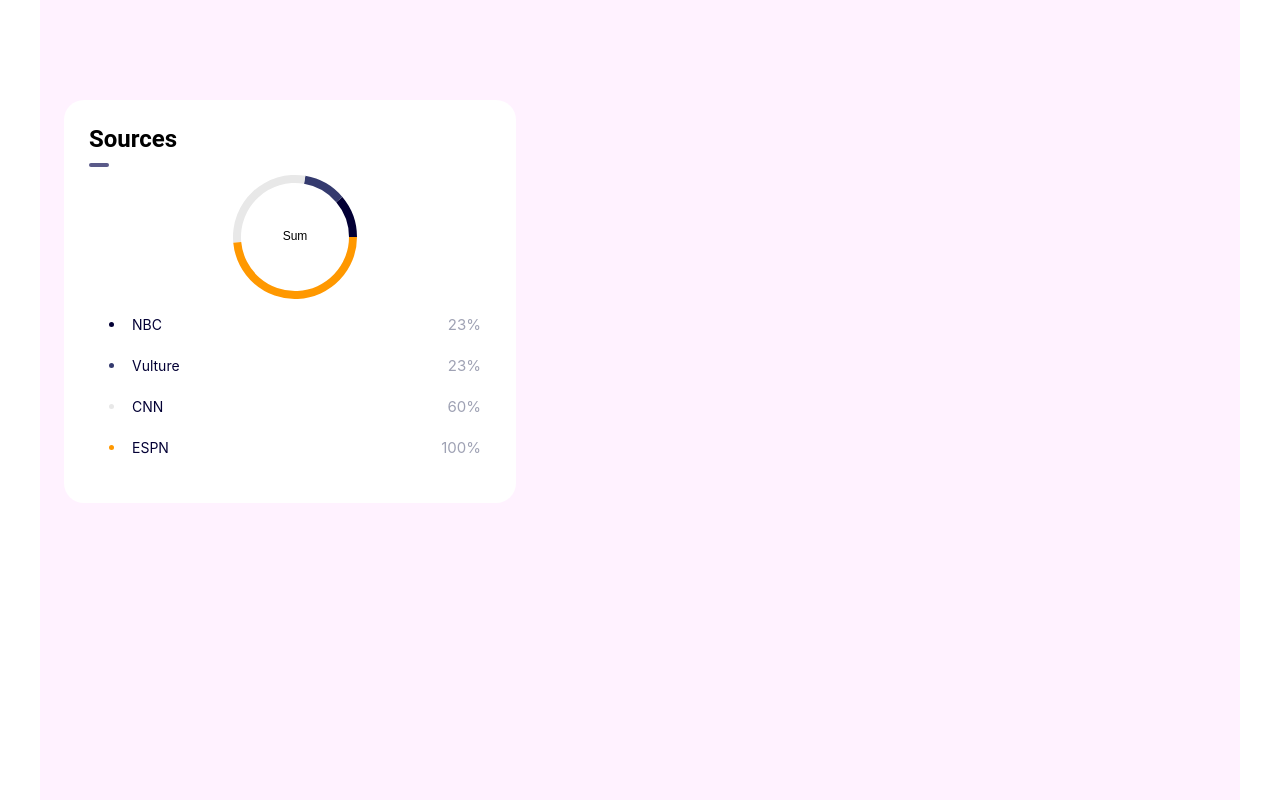
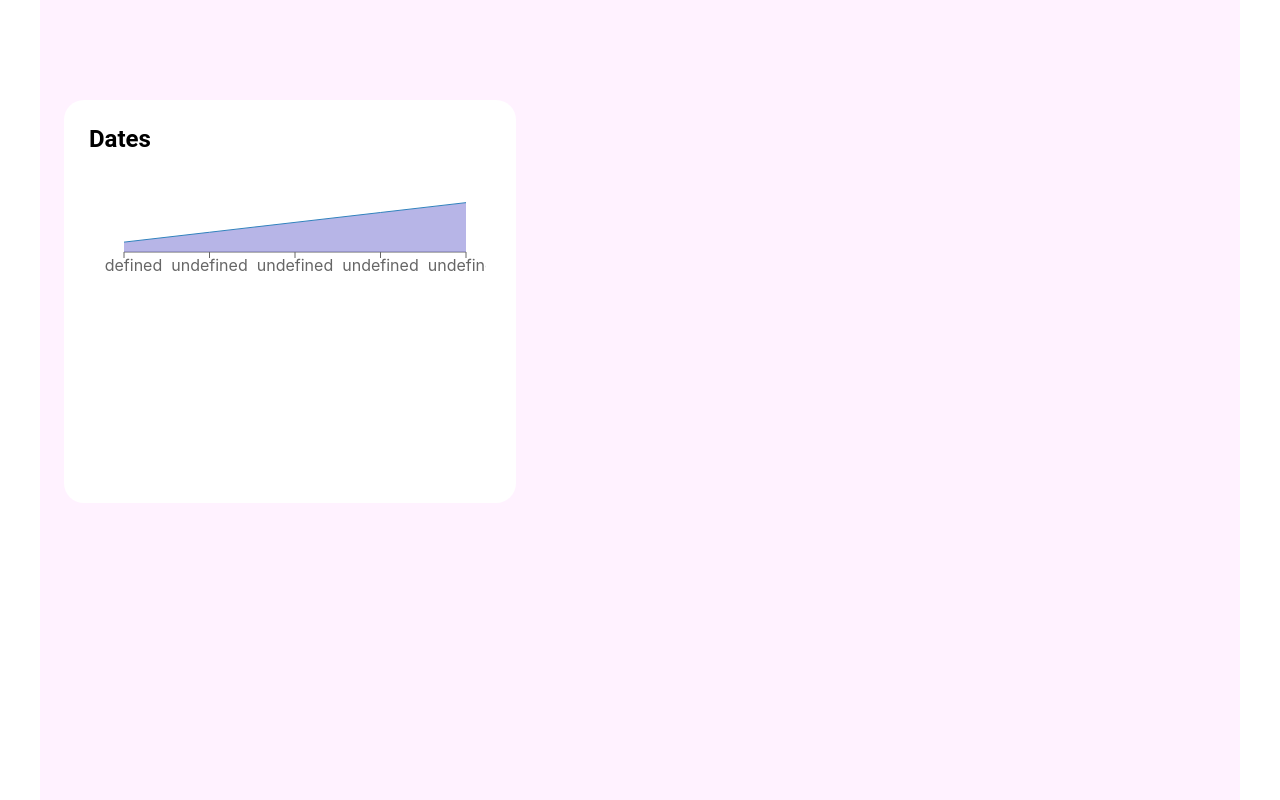
Before and after one commit to omershafrir-moveo/dispatcher-app, a React (Create React App) app: page / in a window 1280 px wide. Built offline with nearby package versions, Linux system fonts and the light colour scheme.

Commit message:
working on months widget

```diff
--- a/src/App.tsx
+++ b/src/App.tsx
@@ -1,6 +1,8 @@
 import "./App.css";
 import { Container } from "@mui/material";
-import PieGraph from "./components/Widget/PieGraph/PieGraph";
+import MonthsGraph from "./components/Widget/MonthsGraph/MonthsGraph";
+
+
 function App() {
   return (
     <Container
@@ -8,7 +10,7 @@ function App() {
       sx={{ backgroundColor: "#FFF2FF", height: "100vh" }}
     >
       <div style={{height:"100px"}}></div>
-      <PieGraph />
+      <MonthsGraph />
     </Container>
   );
 }
--- a/src/components/Widget/MonthsGraph/MonthsGraph.tsx
+++ b/src/components/Widget/MonthsGraph/MonthsGraph.tsx
@@ -1,10 +1,81 @@
-import { ResponsiveContainer, PieChart, Pie } from "recharts";
+import {
+  AreaChart,
+  Area,
+  XAxis,
+  YAxis,
+  CartesianGrid,
+  Tooltip,
+} from "recharts";
+import WidgetCard from "../WidgetCard/WidgetCard";
+import Typography from "../../Typography/Typography";
+import WidgetContainer from "../WidgetContainer/WidgetContainer";
+import {
+  datesDataMock as data,
+  dateObj,
+  datesDataMock,
+  sortFunc,
+} from "../data";
+
+const monthAbbreviations = (date: dateObj) => {
+  switch (date.month) {
+    case 1:
+      return 'JAN';
+    case 2:
+      return 'FEB';
+    case 3:
+      return 'MAR';
+    case 4:
+      return 'APR';
+    case 5:
+      return 'MAY';
+    case 6:
+      return 'JUN';
+    case 7:
+      return 'JUL';
+    case 8:
+      return 'AUG';
+    case 9:
+      return 'SEP';
+    case 10:
+      return 'OCT';
+    case 11:
+      return 'NOV';
+    case 12:
+      return 'DEC';
+  }
+};
+// const monthAbbreviations = (str: string) => {
+//   const date = new Date(str);
+//   return date.toLocaleString("default", { month: "short" });
+// };
 
 const MonthsGraph = () => {
+  data.sort(sortFunc);
+
   return (
-    <ResponsiveContainer width={700} height="80%">
-      <PieChart></PieChart>
-    </ResponsiveContainer>
+    <WidgetCard>
+      <Typography color="#000000" size="24px" weight="700">
+        Dates
+      </Typography>
+      <WidgetContainer>
+        <AreaChart
+          width={382}
+          height={149}
+          data={data}
+          margin={{
+            top: 20,
+            right: 20,
+            bottom: 20,
+            left: 20,
+          }}
+        >
+          {" "}
+          <XAxis dataKey="date" tickFormatter={monthAbbreviations} />
+          <Tooltip />
+          <Area type="monotone" dataKey="value" fill="#8884d8" />
+        </AreaChart>
+      </WidgetContainer>
+    </WidgetCard>
   );
 };
 
--- a/src/components/Widget/data.ts
+++ b/src/components/Widget/data.ts
@@ -1,6 +1,48 @@
-export const sourcesDataMock:{name:string, value:number}[] = [
+import { number } from "prop-types";
+
+export const sourcesDataMock: { name: string; value: number }[] = [
   { name: "NBC", value: 23 },
   { name: "Vulture", value: 23 },
   { name: "CNN", value: 60 },
   { name: "ESPN", value: 100 },
 ];
+
+export type dateObj = {
+  day: number;
+  month: number;
+  year: number;
+};
+const toDate = (date: string): dateObj => {
+  return {
+    day: Number(date.substring(8, 10)),
+    month: Number(date.substring(5, 7)),
+    year: Number(date.substring(0, 4)),
+  };
+};
+
+export const datesDataMock: { date: dateObj; value: number }[] = [
+  { date: toDate("2023-04-12"), value: 5 },
+  { date: toDate("2020-02-02"), value: 2 },
+  { date: toDate("2023-02-15"), value: 3 },
+  { date: toDate("2023-03-15"), value: 4 },
+  { date: toDate("2020-02-01"), value: 1 },
+];
+
+export const sortFunc = (
+  a: { date: dateObj; value: number },
+  b: { date: dateObj; value: number }
+) => {
+  return a.date.year < b.date.year
+    ? -1
+    : a.date.year > b.date.year
+    ? 1
+    : a.date.month < b.date.month
+    ? -1
+    : a.date.month > b.date.month
+    ? 1
+    : a.date.day < b.date.day
+    ? -1
+    : a.date.day > b.date.day
+    ? 1
+    : 0;
+};
```
